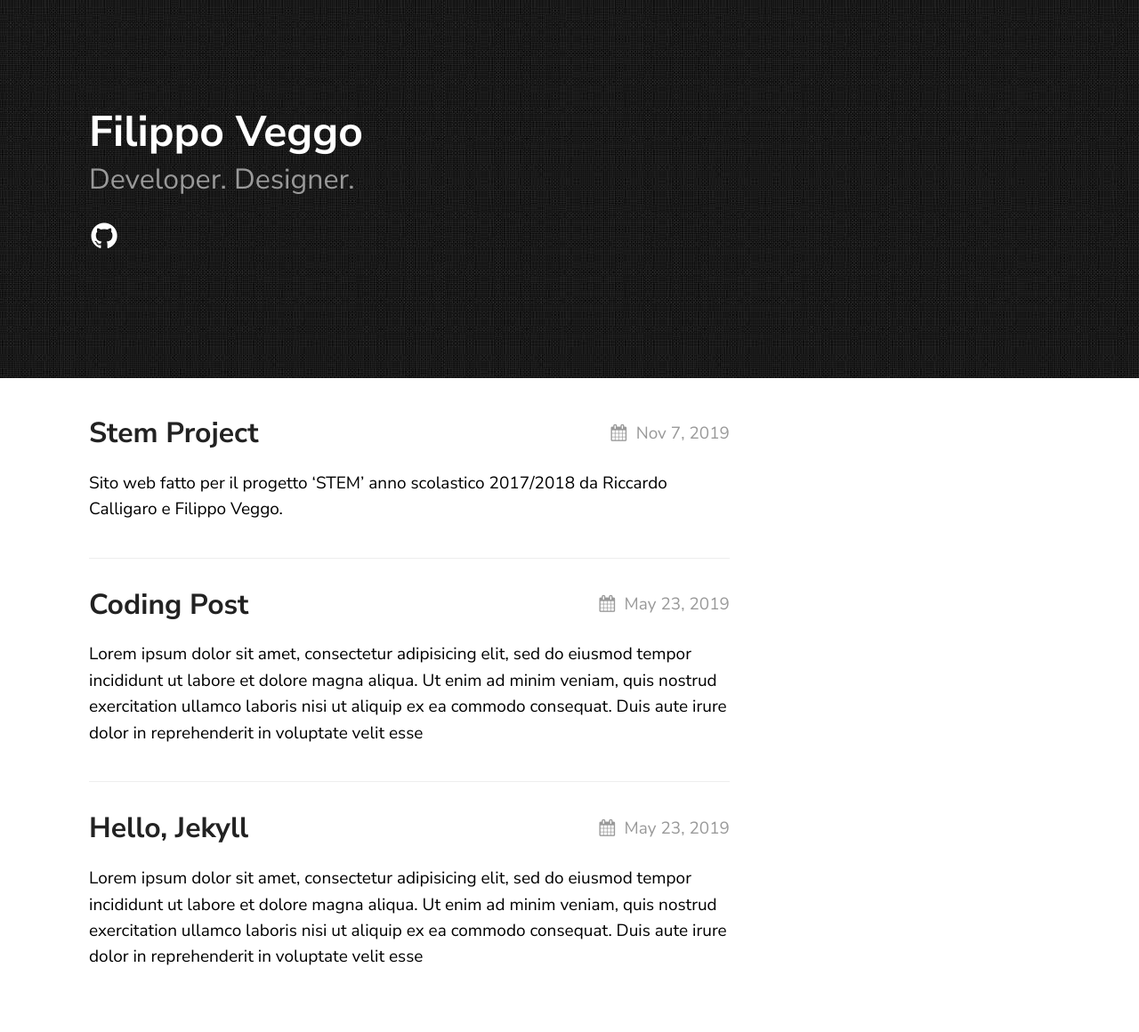
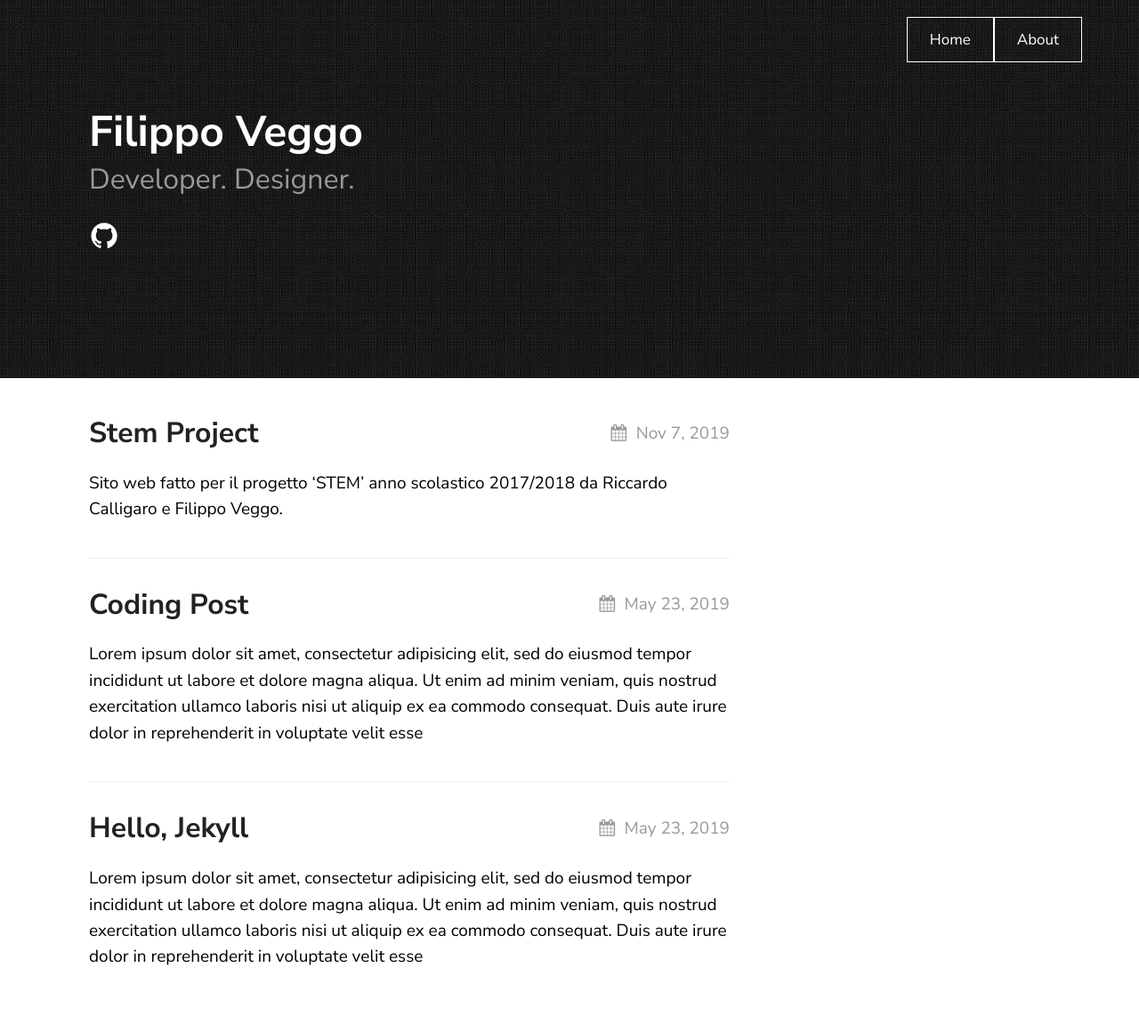
Before and after one commit to filippoveggo/filippoveggo.github.io, a Jekyll site: the page built from index.md, in a window 1280 px wide. Shown: the whole page at 89% size. Built offline with Jekyll 4.4.1, drawn with Linux system fonts in a browser that asks for light colours.

```diff
--- a/_config.yml
+++ b/_config.yml
@@ -17,7 +17,7 @@ texture:
   tagline: Developer. Designer.
   date_format: "%b %-d, %Y"
   style: black
-  showNav: false
+  showNav: true
   showPicker: false
 
   # generate social links in footer
--- a/_includes/page_header.html
+++ b/_includes/page_header.html
@@ -17,6 +17,7 @@
 			<li><i class="icon-twitter-squared"></i></li>
 		</a>
 		{%- endif -%}
+
 		{%- if site.texture.social_links.mail -%}
 		<a href="https://mailto:/{{ site.texture.social_links.mail }}">
 			<li><i class="icon-envelope-open"></i></li>
@@ -27,5 +28,6 @@
 			<li><i class="icon-instagram"></i></li>
 		</a>
 		{%- endif -%}
+
 	</ul>
 </div>
--- a/_sass/ext/_fonts.scss
+++ b/_sass/ext/_fonts.scss
@@ -59,5 +59,3 @@
 .icon-github-circled:before { content: '\f09b'; } /* '' */
 .icon-twitter-squared:before { content: '\f304'; } /* '' */
 .icon-linkedin-squared:before { content: '\f30c'; } /* '' */
-.icon-envelope-open:before {content: '\f2b7';}
-.icon-instagram:before {content: '\f16d';}
```
